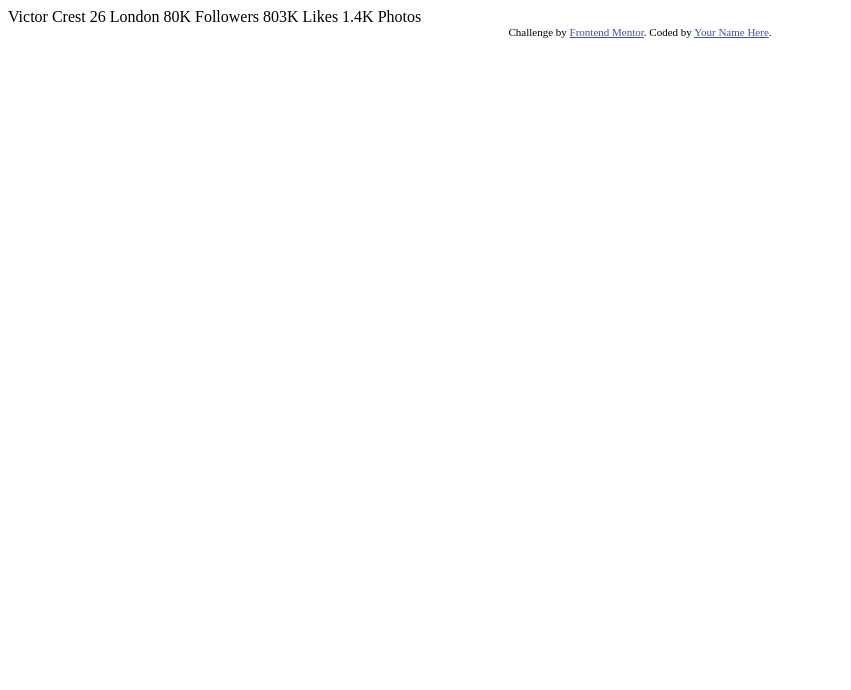
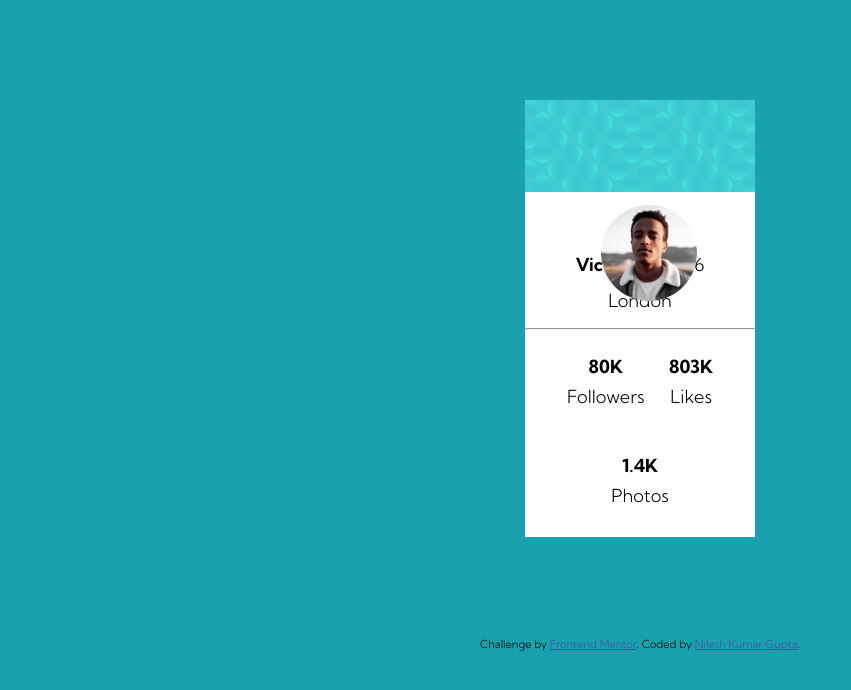
Before and after one commit to guptanilesh4u/profile-card-component-main, a plain HTML site: page index.html in a window 1280 px wide. Shown: the whole page, without its empty margins (0-851 px from the left). Drawn offline with Linux system fonts and the light colour scheme.

Commit message:
Solution

```diff
--- /dev/null
+++ b/css/styles.css
@@ -0,0 +1,63 @@
+body {
+  font-family: 'Kumbh Sans', sans-serif;
+  font-size: 1.125em;
+  margin: 0;
+  text-align: center;
+  background-color: hsl(185, 75%, 39%);
+}
+
+section {
+  width: 18%;
+  height: auto;
+  background-color: white;
+  margin: 100px auto;
+}
+
+.card-layout {
+  display: block;
+  position: relative;
+  left: 0;
+  top: 0;
+}
+
+.bg-pattern-card {
+  width: 100%;
+  position: relative;
+  left: 0;
+  top: 0;
+  margin: 0 auto 50px auto;
+}
+
+.image-victor {
+  border-radius: 100px;
+  margin: 0 auto;
+  position: absolute;
+  bottom: 54%;
+  left: 33%;}
+
+p {
+  line-height: 2;
+  margin: 0;
+}
+
+.card-name {
+  font-weight: 700;
+}
+
+.followers {
+  font-weight: 700;
+}
+
+.bottom_panel {
+  display: inline-grid;
+  margin: 10px 10px 30px 10px;
+}
+
+.attribution {
+  font-size: 11px;
+  text-align: center;
+}
+
+.attribution a {
+  color: hsl(228, 45%, 44%);
+}
--- a/index.html
+++ b/index.html
@@ -1,35 +1,57 @@
 <!DOCTYPE html>
 <html lang="en">
+
 <head>
   <meta charset="UTF-8">
   <meta name="viewport" content="width=device-width, initial-scale=1.0"> <!-- displays site properly based on user's device -->
+  <!-- Get google font, if not available on user machine -->
+  <link rel="preconnect" href="https://fonts.gstatic.com">
+  <link href="https://fonts.googleapis.com/css2?family=Kumbh+Sans:wght@300;700&display=swap" rel="stylesheet">
 
   <link rel="icon" type="image/png" sizes="32x32" href="./images/favicon-32x32.png">
-
+  <link href="./css/styles.css" type="text/css" rel="stylesheet">
   <title>Frontend Mentor | Profile card component</title>
 
   <!-- Feel free to remove these styles or customise in your own stylesheet 👍 -->
-  <style>
-    .attribution { font-size: 11px; text-align: center; }
-    .attribution a { color: hsl(228, 45%, 44%); }
-  </style>
+  <!-- <style>
+
+  </style> -->
 </head>
+
 <body>
-  Victor Crest
-  26
-  London
-
-  80K
-  Followers
-
-  803K
-  Likes
-
-  1.4K
-  Photos
+  <span class="bg-pattern-top"></span>
+  <span class="bg-pattern-bottom"></span>
+  <section>
+    <div class="card-layout">
+      <img class="bg-pattern-card" src="./images/bg-pattern-card.svg" alt="top-pattern" />
+      <img class="image-victor" src="./images/image-victor.jpg" alt="image-victor" />
+      <p>
+        <span class="card-name">Victor Crest</span> 26
+      </p>
+      <p>
+        London
+      </p>
+      <hr>
+      <div class="bottom-container">
+        <span class="bottom_panel">
+          <p class="followers">80K</p>
+          Followers
+        </span>
+        <span class="bottom_panel">
+          <p class="followers">803K</p>
+          Likes
+        </span>
+        <span class="bottom_panel">
+          <p class="followers">1.4K</p>
+          Photos
+        </span>
+      </div>
+    </div>
+  </section>
   <div class="attribution">
     Challenge by <a href="https://www.frontendmentor.io?ref=challenge" target="_blank">Frontend Mentor</a>.
-    Coded by <a href="#">Your Name Here</a>.
+    Coded by <a href="https://guptanilesh4u.github.io/cv/" target="_blank">Nilesh Kumar Gupta</a>.
   </div>
 </body>
+
 </html>
```
